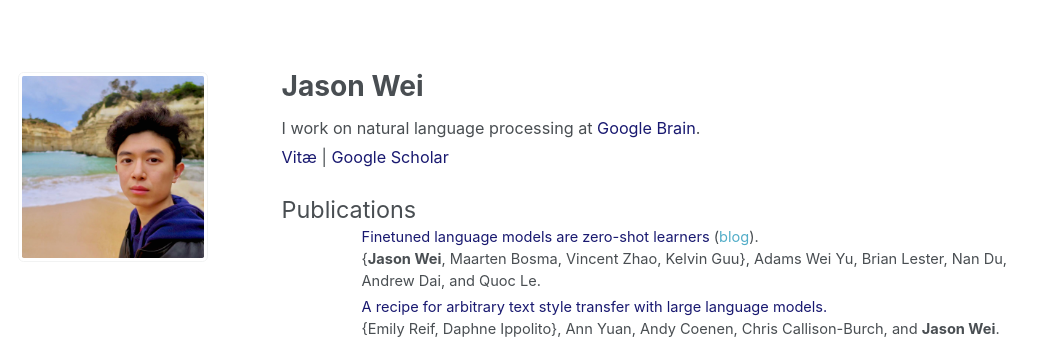
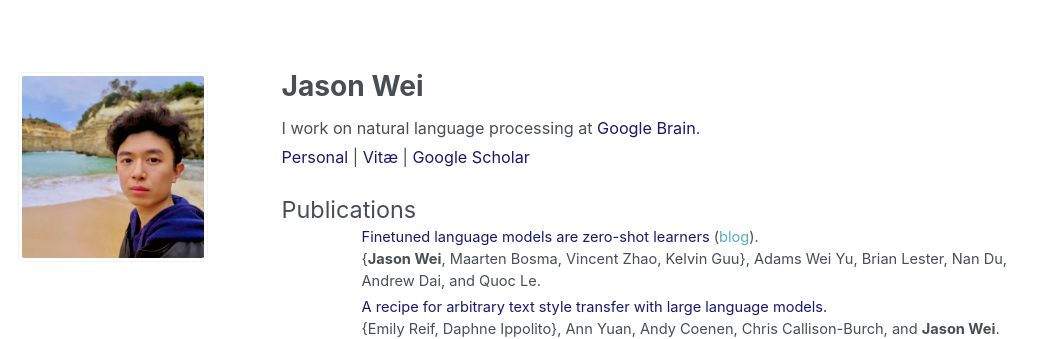
Before and after one commit to jasonwei20/jasonwei20.github.io, a Jekyll site: the page built from _pages/about.md, in a window 1280 px wide. Shown: the top 339 px of the page, without its empty margins (0-1052 px from the left). Built offline with Jekyll 4.4.1, drawn with Linux system fonts in a browser that asks for light colours.

Commit message:
Update about.md

```diff
--- a/_pages/about.md
+++ b/_pages/about.md
@@ -23,7 +23,8 @@
 
 <p style="margin-bottom: 1.2em; line-height: 1.8">
 I work on natural language processing at <a href="https://research.google/teams/brain/" style="color:#191970" target="_blank">Google Brain</a>.<br>
-<a href="https://jasonwei20.github.io/files/current-jason-wei-cv.pdf" style="color:#191970" target="_blank">Vitæ</a>
+<a href="https://jasonwei20.github.io/personal/" style="color:#191970" target="_blank">Personal</a>
+| <a href="https://jasonwei20.github.io/files/current-jason-wei-cv.pdf" style="color:#191970" target="_blank">Vitæ</a>
 | <a href="https://scholar.google.com/citations?user=wA5TK_0AAAAJ&hl=en" style="color:#191970" target="_blank">Google Scholar</a>
 </p>
 
```
